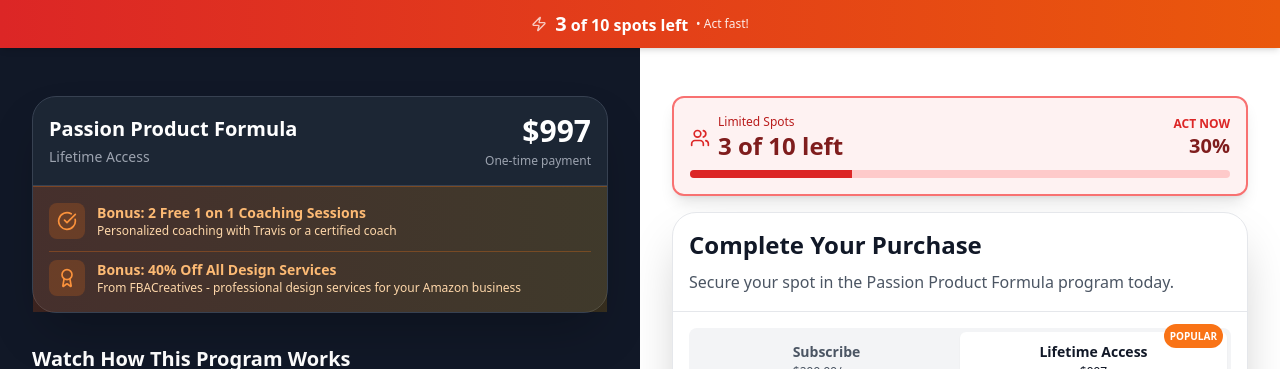
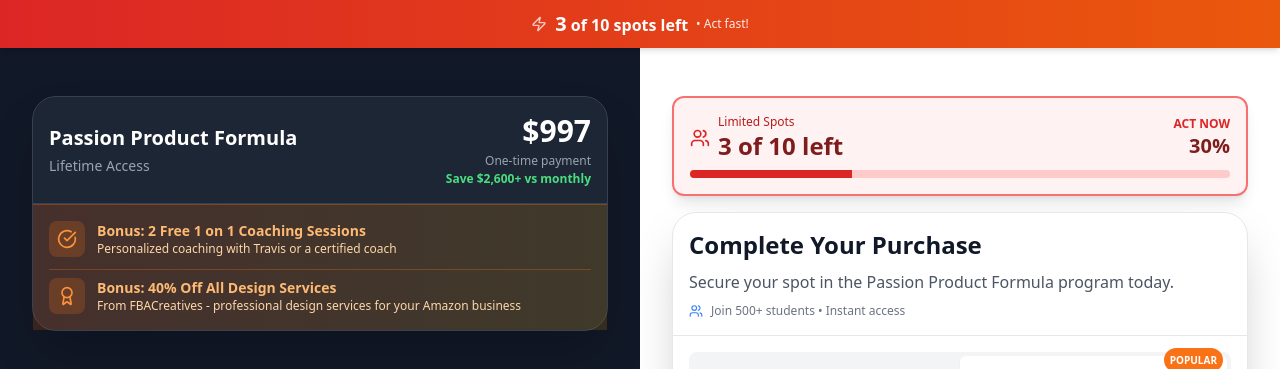
Before and after one commit to conspicious54/checkout, a React (Vite) app: page /main in a window 1280 px wide. Shown: the top 369 px of the page. Built offline with nearby package versions, Linux system fonts and the light colour scheme.

Commit message:
Add subtle conversion optimizations: savings calculation, social proof near checkout, trust badges

```diff
--- a/src/components/MainCheckoutPage.tsx
+++ b/src/components/MainCheckoutPage.tsx
@@ -91,7 +91,14 @@ const MainCheckoutPage: React.FC<MainCheckoutPageProps> = () => {
                       )}
                     </div>
                     <div className="text-xs text-gray-400 mt-1">
-                      {pricingOption === 'lifetime' ? 'One-time payment' : 'Cancel anytime • Monthly billing'}
+                      {pricingOption === 'lifetime' ? (
+                        <>
+                          One-time payment
+                          <span className="block text-green-400 font-semibold mt-0.5">Save $2,600+ vs monthly</span>
+                        </>
+                      ) : (
+                        'Cancel anytime • Monthly billing'
+                      )}
                     </div>
                   </div>
                 </div>
@@ -169,9 +176,13 @@ const MainCheckoutPage: React.FC<MainCheckoutPageProps> = () => {
                   <h2 className="text-2xl font-bold text-gray-900 mb-2">
                     Complete Your Purchase
                   </h2>
-                  <p className="text-gray-600 leading-relaxed">
+                  <p className="text-gray-600 leading-relaxed mb-2">
                     Secure your spot in the Passion Product Formula program today.
                   </p>
+                  <div className="flex items-center space-x-2 text-xs text-gray-500">
+                    <Users className="w-3.5 h-3.5 text-blue-500" />
+                    <span>Join 500+ students • Instant access</span>
+                  </div>
                 </div>
 
                 {/* Pricing Toggle - Mobile */}
@@ -516,9 +527,13 @@ const MainCheckoutPage: React.FC<MainCheckoutPageProps> = () => {
                 <h2 className="text-2xl font-bold text-gray-900 mb-2">
                   Complete Your Purchase
                 </h2>
-                <p className="text-gray-600 leading-relaxed">
+                <p className="text-gray-600 leading-relaxed mb-2">
                   Secure your spot in the Passion Product Formula program today.
                 </p>
+                <div className="flex items-center space-x-2 text-xs text-gray-500">
+                  <Users className="w-3.5 h-3.5 text-blue-500" />
+                  <span>Join 500+ students • Instant access</span>
+                </div>
               </div>
 
               {/* Pricing Toggle - Desktop */}
@@ -590,7 +605,7 @@ const MainCheckoutPage: React.FC<MainCheckoutPageProps> = () => {
 
             {/* Info Below Checkout - Desktop */}
             <div className="mt-5 space-y-3">
-              <div className="flex items-center justify-center space-x-3 text-xs">
+              <div className="flex items-center justify-center space-x-3 text-xs flex-wrap gap-2">
                 <div className="flex items-center space-x-1.5 text-red-600 bg-red-50 border border-red-200 px-3 py-1.5 rounded-full">
                   <Clock className="w-3.5 h-3.5" />
                   <span className="font-semibold">Reserved: {formatTime(timeLeft)}</span>
@@ -598,6 +613,10 @@ const MainCheckoutPage: React.FC<MainCheckoutPageProps> = () => {
                 <div className="flex items-center space-x-1.5 text-gray-700 bg-green-50 border border-green-200 px-3 py-1.5 rounded-full">
                   <Shield className="w-3.5 h-3.5 text-green-600" />
                   <span className="font-semibold">Secure</span>
+                </div>
+                <div className="flex items-center space-x-1.5 text-blue-600 bg-blue-50 border border-blue-200 px-3 py-1.5 rounded-full">
+                  <CheckCircle className="w-3.5 h-3.5" />
+                  <span className="font-semibold">7-Day Guarantee</span>
                 </div>
               </div>
               <div className="flex items-center justify-center space-x-2 text-xs text-gray-600">
```
